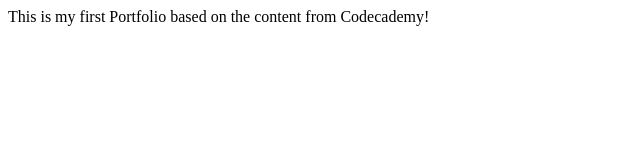
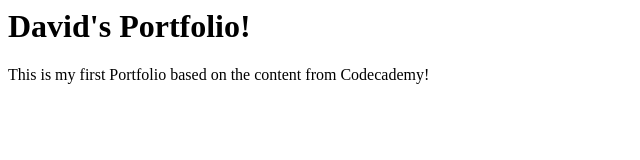
Before and after one commit to DavidJeansonne/PortfolioHTML, a plain HTML site: page index.html in a window 1280 px wide. Shown: the whole page, without its empty margins (0-640 px from the left). Drawn offline with Linux system fonts and the light colour scheme.

Commit message:
added comments, <h1>

```diff
--- a/index.html
+++ b/index.html
@@ -1,6 +1,18 @@
+<!-- All of our code belongs in the body to be displayed on page -->
+
+<!-- This is our body tag -->
 <body>
-  <p>This is my first Portfolio based on the content from Codecademy!</p>
 
+  <!-- We will use a <div> tag for every section we make -->
+  <div>
+
+    <!-- Our header tag -->
+    <h1>David's Portfolio!</h1>
+    <!-- Our first paragraph -->
+    <p>This is my first Portfolio based on the content from Codecademy!</p>
+
+  <!-- Don't forget to close our <div> tag -->
+  </div>
 
 
 
```
